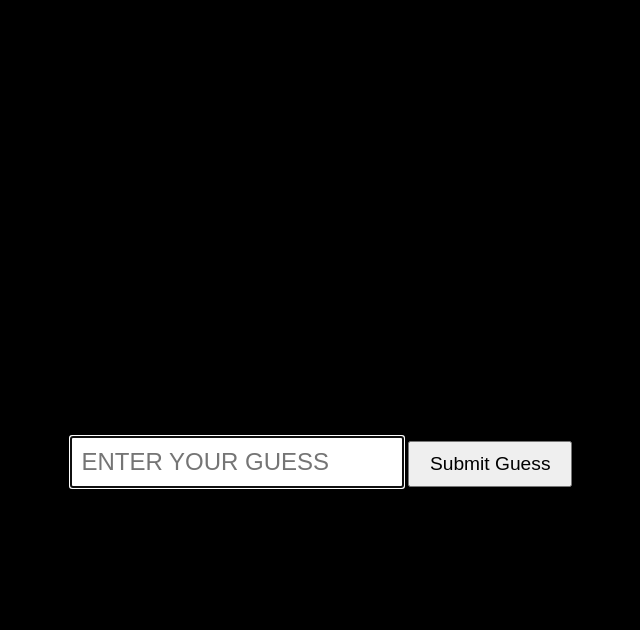
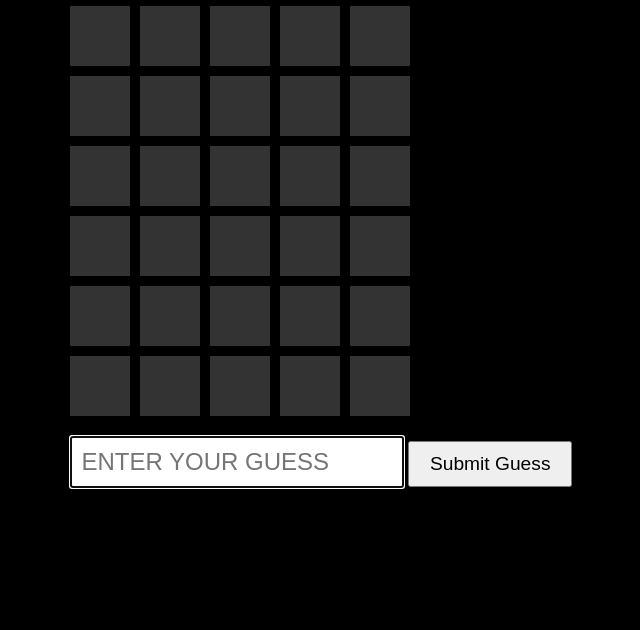
Before and after one commit to Joe-The-Chicken/wordle, a plain HTML site: page index.html in a window 1280 px wide. Shown: the part 186-816 px from the top of the page, without its empty margins (319-959 px from the left). Drawn offline with Linux system fonts and the light colour scheme.

Commit message:
Update style.css

```diff
--- a/style.css
+++ b/style.css
@@ -6,6 +6,7 @@ body {
   flex-direction: column;
   min-height: 100vh;
   background-color: #000000;
+  color: #ffffff;
 }
 
 .wordle-board {
@@ -15,7 +16,6 @@ body {
 #board {
   display: grid;
   grid-template-columns: repeat(5, 60px);
-  align-items: center;
   gap: 10px;
   margin-bottom: 20px;
 }
@@ -27,7 +27,7 @@ body {
   display: flex;
   justify-content: center;
   align-items: center;
-  background-color: #000;
+  background-color: #333;
   border: 0px;
 }
 
```
